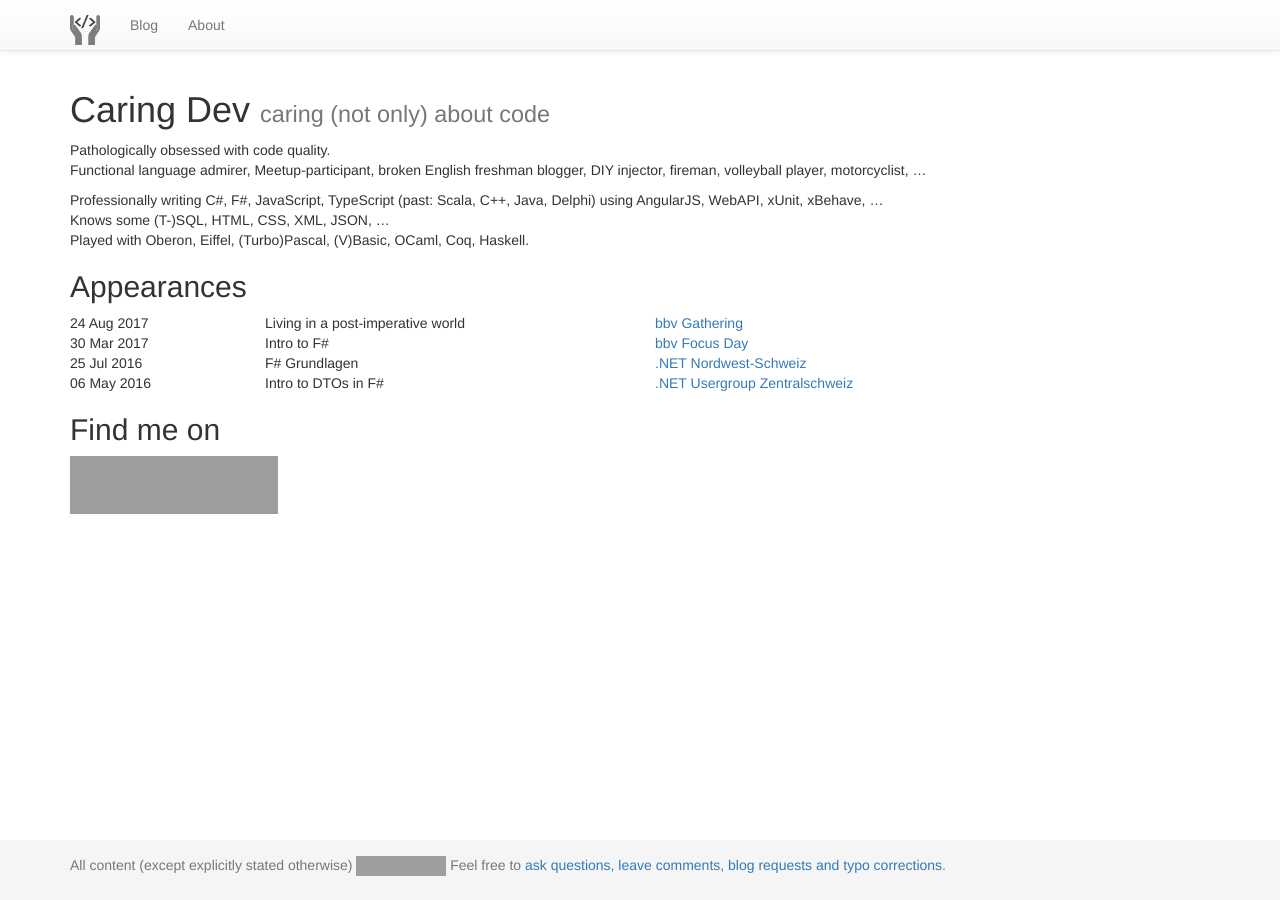
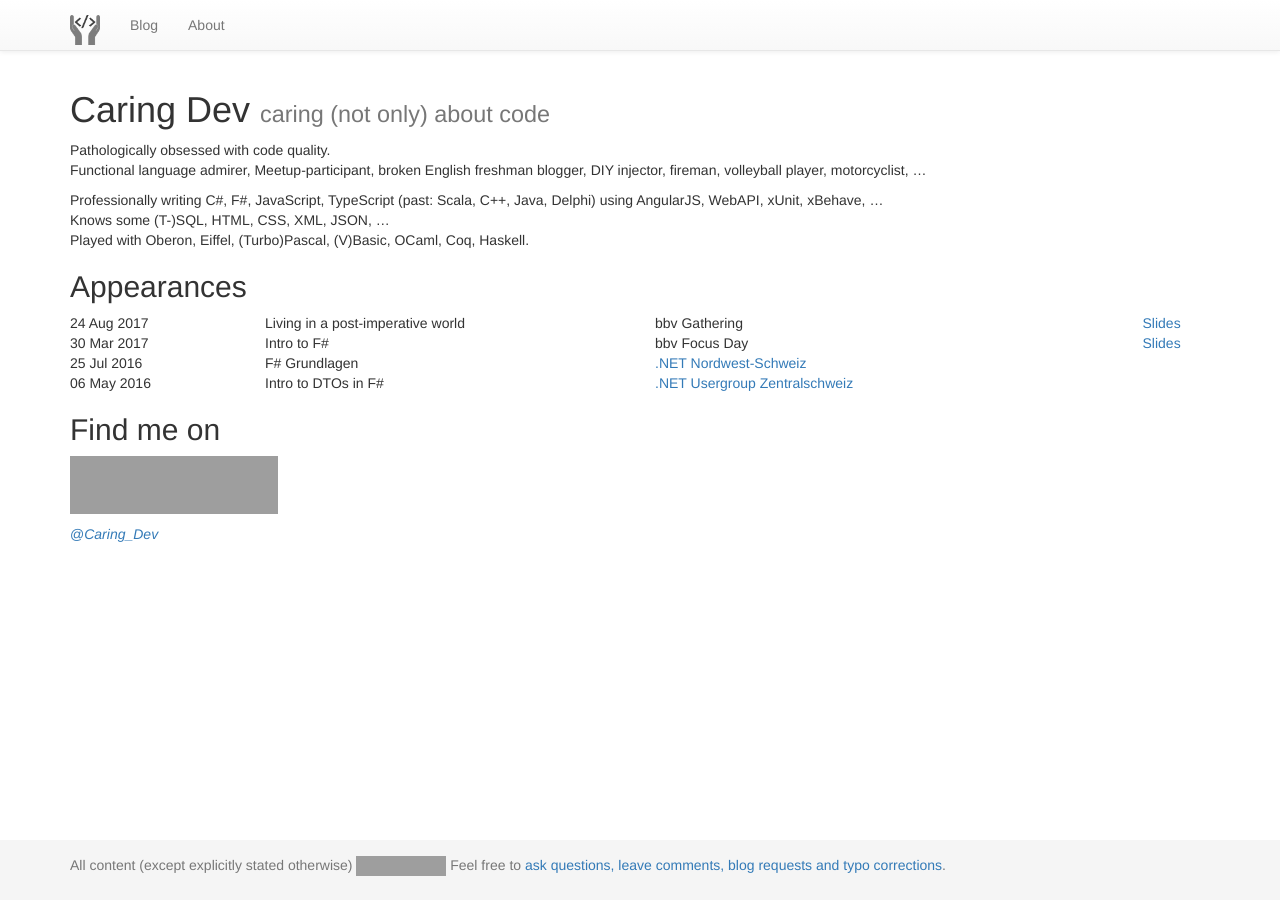
Before and after one commit to rasch/CaringDev, a Jekyll site: the page built from about/index.md, in a window 1280 px wide. Built offline with Jekyll 4.4.1, drawn with Linux system fonts in a browser that asks for light colours; comment, search, counter and statistics services are not loaded; a style sheet for code colours, icons or effects is not loaded; grey boxes are pictures that could not be loaded.

Commit message:
Update appearances, add twitter

```diff
--- a/_data/appearances.yml
+++ b/_data/appearances.yml
@@ -1,8 +1,10 @@
 - title: "Living in a post-imperative world"
   venue: bbv Gathering
+  slideLink: https://slides.caringdev.ch/funProg.html
   date: 2017-08-24
 - title: "Intro to F#"
   venue: bbv Focus Day
+  slideLink: https://slides.caringdev.ch/fsharp.html
   date: 2017-03-30
 - title: "F# Grundlagen"
   venue: .NET Nordwest-Schweiz
--- a/about/index.md
+++ b/about/index.md
@@ -17,7 +17,15 @@ Played with Oberon, Eiffel, (Turbo)Pascal, (V)Basic, OCaml, Coq, Haskell.
 <div class="row">
 <div class="col-xs-12 col-sm-2 col-lg-2">{{ a.date | date_to_string }}</div>
 <div class="col-xs-12 col-sm-10 col-lg-4">{{ a.title }}</div>
-<div class="col-xs-12 col-sm-offset-2 col-lg-offset-0 col-sm-10 col-lg-6"><a href="{{ a.venueLink }}">{{ a.venue }}</a></div>
+{% if a.venueLink %}
+<div class="col-xs-12 col-sm-offset-2 col-lg-offset-0 col-sm-10 col-lg-5"><a href="{{ a.venueLink }}">{{ a.venue }}</a></div>
+{% else %}
+<div class="col-xs-12 col-sm-offset-2 col-lg-offset-0 col-sm-10 col-lg-5">{{ a.venue }}</div>
+{% endif %}
+{% if a.slideLink %}
+<div class="col-xs-12 col-sm-offset-2 col-lg-offset-0 col-sm-10 col-lg-1"><a href="{{ a.slideLink }}" rel="noopener noreferrer" target="_blank">Slides</a></div>
+{% endif %}
+<div class="visible-xs-block col-xs-12">&nbsp;</div>
 </div>
 {% endfor %}
 
@@ -26,3 +34,5 @@ Played with Oberon, Eiffel, (Turbo)Pascal, (V)Basic, OCaml, Coq, Haskell.
 <a href="http://stackexchange.com/users/3455728">
 <img src="http://stackexchange.com/users/flair/3455728.png?theme=clean" width="208" height="58" alt="profile for CaringDev on Stack Exchange, a network of free, community-driven Q&amp;A sites" title="profile for CaringDev on Stack Exchange, a network of free, community-driven Q&amp;A sites">
 </a>
+
+<a href="https://twitter.com/_Caring_Dev_?ref_src=twsrc%5Etfw" class="twitter-follow-button" data-size="large" data-dnt="true" data-show-count="false">@_Caring_Dev_</a><script async src="//platform.twitter.com/widgets.js" charset="utf-8"></script>
```
